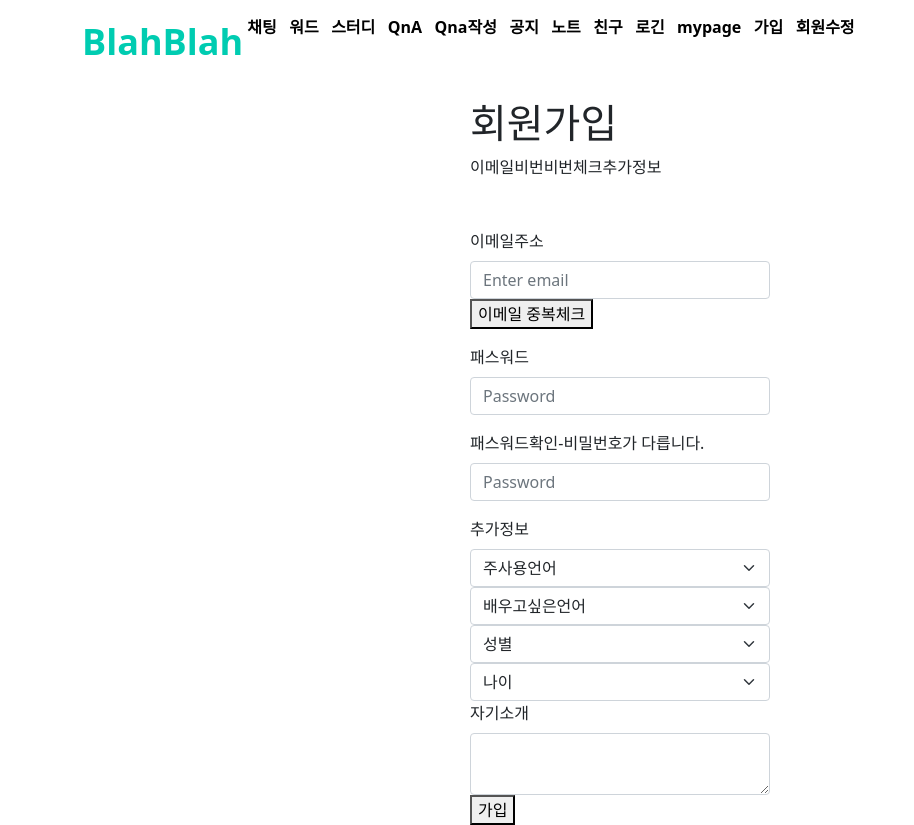
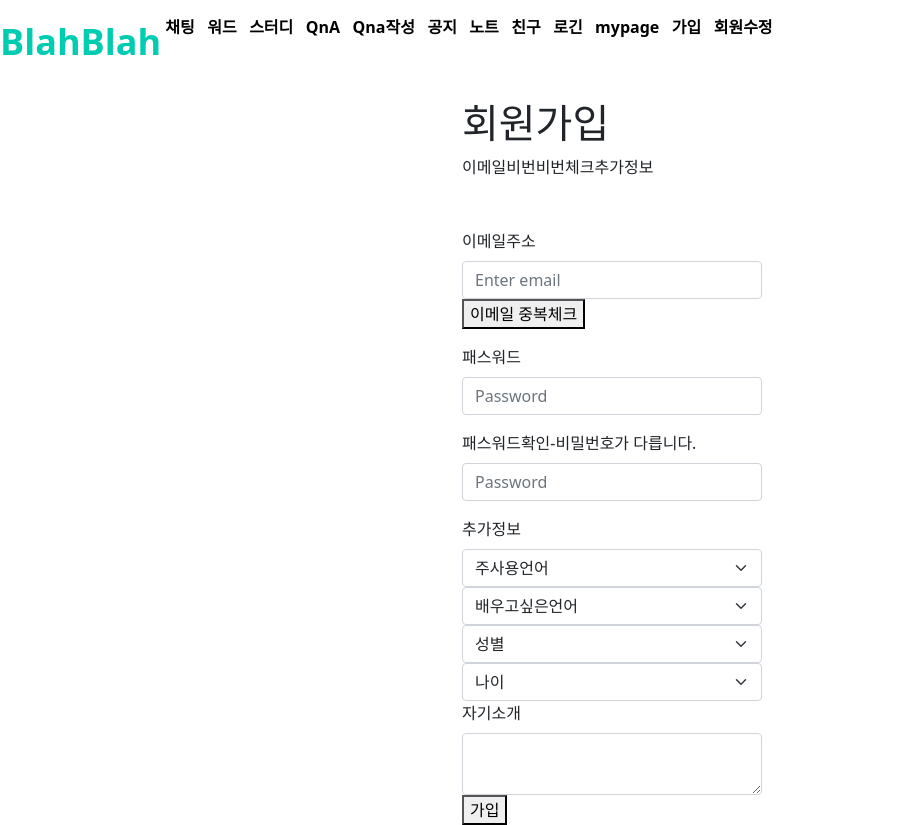
Before and after one commit to damwon/BlahBlah, a Next.js app in the folder FE/blahblah/: page /user/signup in a window 1280 px wide. Shown: the whole page, without its empty margins (0-914 px from the left). Built offline with nearby package versions, Linux system fonts and the light colour scheme.

Commit message:
feat:좌우여백

```diff
--- a/FE/blahblah/component/Layout.js
+++ b/FE/blahblah/component/Layout.js
@@ -3,18 +3,20 @@ import { Container,Row,Col } from 'react-bootstrap';
 export default function Layout( {children}){
 
   return <>
-  <Container>
+  <NavBar></NavBar>
+  <div>{children}</div>
+  {/* <Container>
   <Row>
-    {/* <Col sm={1} xs={1}></Col> */}
+    <Col sm={1} xs={1}></Col>
     <Col><NavBar></NavBar></Col>
-    {/* <Col sm={1} xs={1}></Col> */}
+    <Col sm={1} xs={1}></Col>
   </Row>
   <Row>
-    {/* <Col sm={1} xs={1}></Col> */}
+    <Col sm={1} xs={1}></Col>
     <Col><div>{children}</div></Col>
-    {/* <Col sm={1} xs={1}></Col> */}
+    <Col sm={1} xs={1}></Col>
   </Row>
-</Container>
+</Container> */}
 
 
   </>
```
